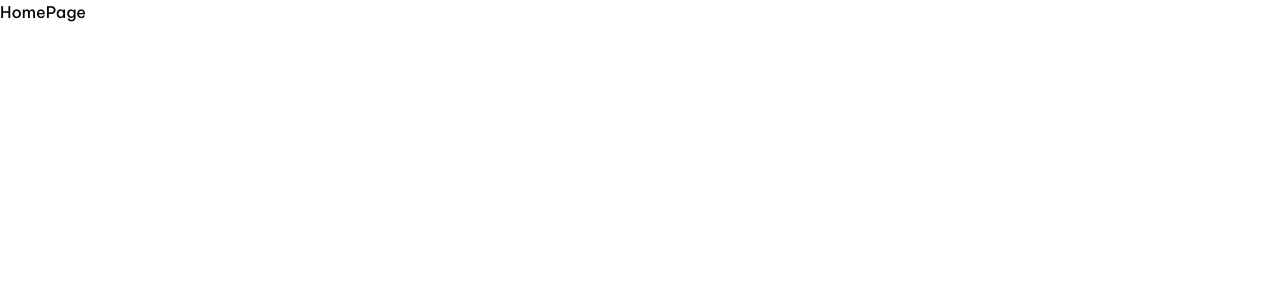
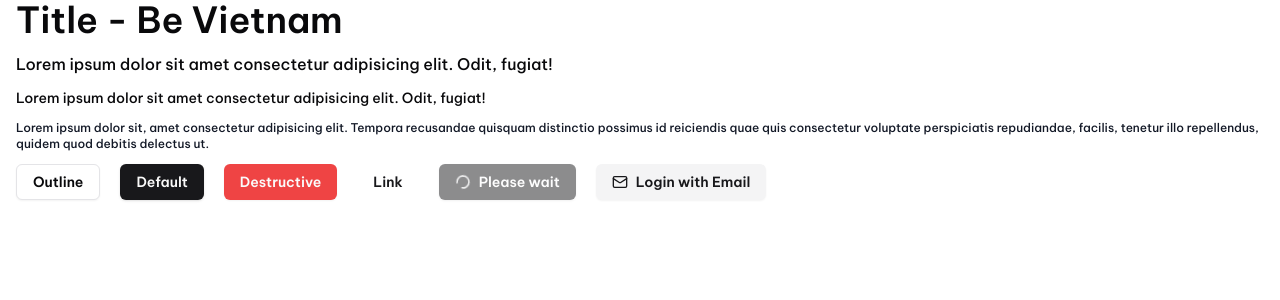
Before and after one commit to Yustes88/unsplash-collection, a Next.js app: page / in a window 1280 px wide. Shown: the top 300 px of the page. Built offline with nearby package versions, Linux system fonts and the light colour scheme.

Commit message:
style(design-system): Global

```diff
--- a/package.json
+++ b/package.json
@@ -11,9 +11,11 @@
   },
   "dependencies": {
     "@radix-ui/react-icons": "^1.3.0",
+    "@radix-ui/react-slot": "^1.0.2",
     "@t3-oss/env-nextjs": "^0.9.2",
     "class-variance-authority": "^0.7.0",
     "clsx": "^2.1.0",
+    "lucide-react": "^0.341.0",
     "next": "^14.1.0",
     "react": "18.2.0",
     "react-dom": "18.2.0",
--- a/src/app/page.tsx
+++ b/src/app/page.tsx
@@ -1,7 +1,38 @@
-import React from "react";
+import {Loader2, Mail} from 'lucide-react'
+import {Button} from '~/components/ui/button'
 
 const HomePage = () => {
-  return <div>HomePage</div>;
-};
+  return (
+    <div className="container space-y-3">
+      <h1 className="text-display font-semibold">Title - Be Vietnam</h1>
+      <p className="text-base">
+        Lorem ipsum dolor sit amet consectetur adipisicing elit. Odit, fugiat!
+      </p>
+      <p className="text-sm">
+        Lorem ipsum dolor sit amet consectetur adipisicing elit. Odit, fugiat!
+      </p>
 
-export default HomePage;
+      <p className="text-dark-100 text-xs">
+        Lorem ipsum dolor sit, amet consectetur adipisicing elit. Tempora
+        recusandae quisquam distinctio possimus id reiciendis quae quis
+        consectetur voluptate perspiciatis repudiandae, facilis, tenetur illo
+        repellendus, quidem quod debitis delectus ut.
+      </p>
+
+      <div className="flex items-center gap-5">
+        <Button variant="outline">Outline</Button>
+        <Button variant="default">Default</Button>
+        <Button variant="destructive">Destructive</Button>
+        <Button variant="link">Link</Button>
+        <Button disabled icon={<Loader2 className="size-4 animate-spin" />}>
+          Please wait
+        </Button>
+        <Button variant="secondary" icon={<Mail className=" size-4" />}>
+          Login with Email
+        </Button>
+      </div>
+    </div>
+  )
+}
+
+export default HomePage
--- /dev/null
+++ b/src/components/ui/button.tsx
@@ -0,0 +1,61 @@
+import * as React from 'react'
+import {Slot} from '@radix-ui/react-slot'
+import {cva, type VariantProps} from 'class-variance-authority'
+
+import {cn} from '~/lib/utils'
+
+const buttonVariants = cva(
+  'inline-flex items-center justify-center whitespace-nowrap rounded-md text-sm font-semibold transition-colors focus-visible:outline-none focus-visible:ring-1 focus-visible:ring-ring disabled:pointer-events-none disabled:opacity-50',
+  {
+    variants: {
+      variant: {
+        default:
+          'bg-primary text-primary-foreground shadow hover:bg-primary/90',
+        destructive:
+          'bg-destructive text-destructive-foreground shadow-sm hover:bg-destructive/90',
+        outline:
+          'border border-input bg-background shadow-sm hover:bg-accent hover:text-accent-foreground',
+        secondary:
+          'bg-secondary text-secondary-foreground shadow-sm hover:bg-secondary/80',
+        ghost: 'hover:bg-accent hover:text-accent-foreground',
+        link: 'text-primary underline-offset-4 hover:underline',
+      },
+      size: {
+        default: 'h-9 px-4 py-2',
+        sm: 'h-8 rounded-md px-3 text-xs',
+        lg: 'h-10 rounded-md px-8',
+        icon: 'h-9 w-9',
+      },
+    },
+    defaultVariants: {
+      variant: 'default',
+      size: 'default',
+    },
+  },
+)
+
+export interface ButtonProps
+  extends React.ButtonHTMLAttributes<HTMLButtonElement>,
+    VariantProps<typeof buttonVariants> {
+  asChild?: boolean
+  icon?: React.ReactNode
+}
+
+const Button = React.forwardRef<HTMLButtonElement, ButtonProps>(
+  ({className, variant, size, icon, asChild = false, ...props}, ref) => {
+    const Comp = asChild ? Slot : 'button'
+    return (
+      <Comp
+        className={cn(buttonVariants({variant, size, className}))}
+        ref={ref}
+        {...props}
+      >
+        {icon && <span className="mr-2">{icon}</span>}
+        {props.children}
+      </Comp>
+    )
+  },
+)
+Button.displayName = 'Button'
+
+export {Button, buttonVariants}
--- a/src/styles/globals.css
+++ b/src/styles/globals.css
@@ -33,10 +33,32 @@
     --ring: 240 10% 3.9%;
 
     --radius: 0.5rem;
+
+    /* THEME COLORS */
+    --gray-50: 220, 13%, 91%, 0.8;
+    --gray-100: 221, 8%, 46%;
+
+    --white-50: 0, 0%, 100%;
+    --white-100: 220, 13%, 91%;
+
+    --dark-100: 222, 36%, 11%;
+
+    /* FONTS */
+    --fs-display: 2.25rem;
+    --lh-display: 2.5rem;
+
+    --fs-base: 1rem;
+    --lh-base: 1.5rem;
+
+    --fs-sm: 0.875rem;
+    --lh-sm: 1.25rem;
+
+    --fs-xs: 0.75rem;
+    --lh-xs: 1rem;
   }
 
   .dark {
-    --background: 240 10% 3.9%;
+    --background: 222, 36%, 11%;
     --foreground: 0 0% 98%;
 
     --card: 240 10% 3.9%;
--- a/tailwind.config.ts
+++ b/tailwind.config.ts
@@ -13,16 +13,29 @@
   theme: {
     container: {
       center: true,
-      padding: '2rem',
+      padding: '1rem',
       screens: {
         '2xl': '1400px',
       },
     },
-    extend: {
     fontFamily: {
       sans: ['var(--font-sans)', ...fontFamily.sans],
     },
+
+    fontSize: {
+      display: ['var(--fs-display)', {lineHeight: 'var(--lh-display)'}],
+      sm: ['var(--fs-sm)', {lineHeight: 'var(--lh-sm)'}],
+      xs: ['var(--fs-xs)', {lineHeight: 'var(--lh-xs)'}],
+      base: ['var(--fs-base)', {lineHeight: 'var(--lh-base)'}],
+    },
     colors: {
+      'gray-50': 'hsl(var(--gray-50))',
+      'gray-100': 'hsl(var(--gray-100))',
+
+      'white-50': 'hsl(var(--white-50))',
+      'white-100': 'hsl(var(--white-100))',
+      'dark-100': 'hsl(var(--dark-100))',
+
       border: 'hsl(var(--border))',
       input: 'hsl(var(--input))',
       ring: 'hsl(var(--ring))',
@@ -57,6 +70,7 @@
         foreground: 'hsl(var(--card-foreground))',
       },
     },
+    extend: {
       borderRadius: {
         lg: 'var(--radius)',
         md: 'calc(var(--radius) - 2px)',
```
Also changed, not shown: src/components/ui/fonts.ts (+5 -5 lines), 1 other file (tests, documents, lock files or other folders). Lines whose indentation alone changed are shown as unchanged.
